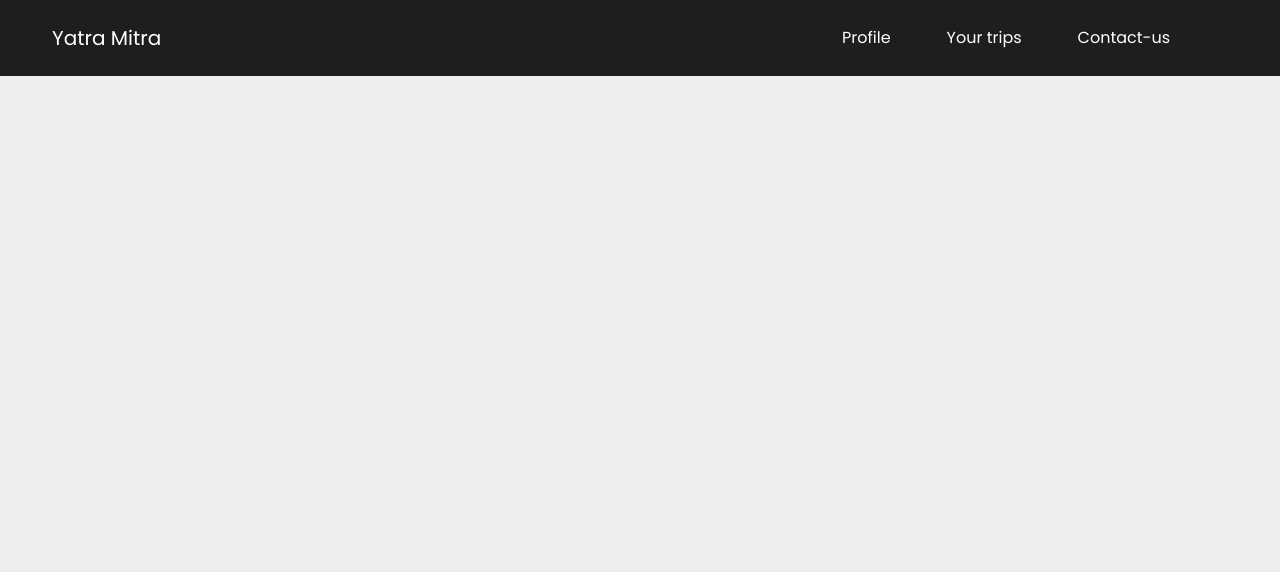
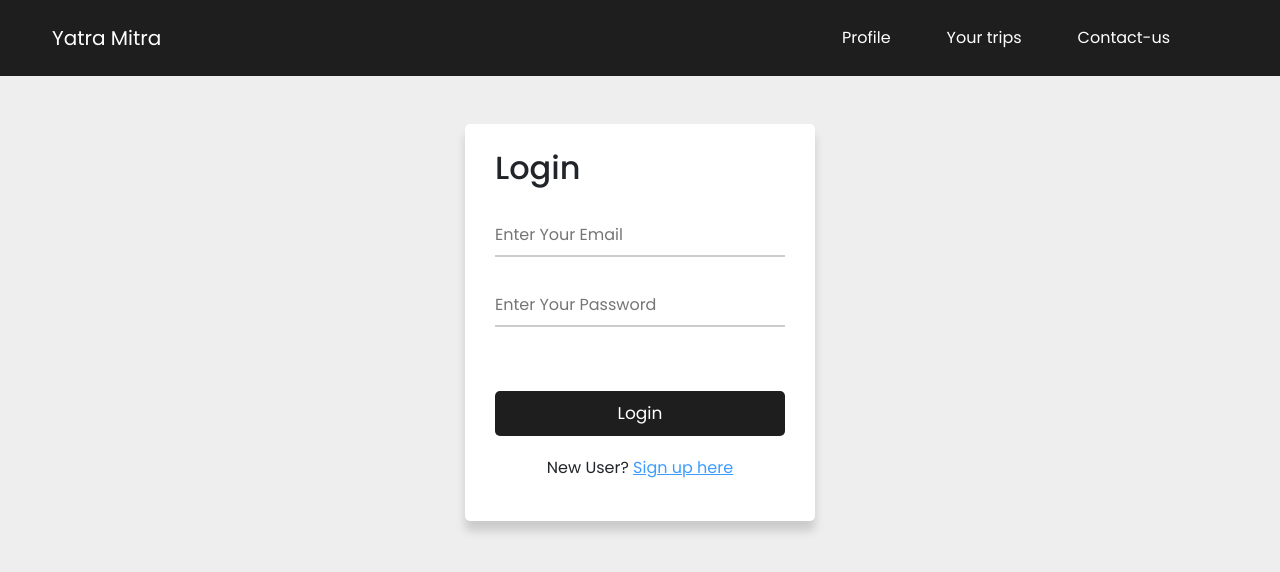
Before and after one commit to World-Konkani-Centre/SCL-2022-AMEYA, a Django app: page /login/ in a window 1280 px wide. Shown: the top 572 px of the page. Run offline with Django 4.2, Linux system fonts and the light colour scheme; some libraries are stand-ins or nearby versions.

Commit message:
added login and signup page (#13)

```diff
--- a/base/templates/base/login.html
+++ b/base/templates/base/login.html
@@ -2,9 +2,30 @@
 {% load static %}
 {% block styles %}
 <!-- Replace {name} with the respective css file -->
-<link rel="stylesheet" href="{% static 'styles/{name}' %}" />
+<link rel="stylesheet" href="{% static 'styles/login.css' %}" />
 {% endblock %}
 
 {% block content %}
-<!-- Add code from body here -->
+<div class="container my-5">
+    <form action="#">
+      <h2>Login</h2>
+      <div class="input-box underline">
+        <input type="text" placeholder="Enter Your Email" required>
+        <div class="underline"></div>
+      </div>
+      <div class="input-box">
+        <input type="password" placeholder="Enter Your Password" required>
+        <div class="underline"></div>
+      </div>
+
+      <br>
+      <div class="input-box button">
+        <input type="submit" name="" value="Login">
+      </div>
+
+      <div style="text-align: center ;">
+          <p id="er">New User? <a href="{% url 'signup' %}" style="color: rgb(62, 156, 255);" >Sign up here </a></p>
+      </div>
+    </form>
+</div>
 {% endblock %}
--- /dev/null
+++ b/static/styles/login.css
@@ -0,0 +1,230 @@
+/* *{
+    margin: 0;
+    padding: 0;
+    box-sizing: border-box;
+    font-family: 'inline';
+  } */
+  /* html, body{
+    display: grid;
+    height: 100%;
+    width: 100%;
+    place-items: center;
+    background: linear-gradient(to right, #e2e2e291 0%, #e2e2e291 100%);
+
+  } */
+  /* ::selection{
+    background: #99E5FD;
+  } */
+
+  .container{
+    background: #fff;
+    max-width: 350px;
+    width: 100%;
+    padding: 25px 30px;
+    border-radius: 5px;
+    box-shadow: 0 10px 10px rgba(0, 0, 0, 0.15);
+  }
+  .container form .title{
+    font-size: 30px;
+    font-weight: 600;
+    margin: 20px 0 10px 0;
+    position: relative;
+  }
+  .container form .title:before{
+    content: '';
+    position: absolute;
+    height: 4px;
+    width: 33px;
+    left: 0px;
+    bottom: 3px;
+    border-radius: 5px;
+    background: linear-gradient(to right, #701313 0%, #6b29b3 100%);
+  }
+  .container form .input-box{
+    width: 100%;
+    height: 45px;
+    margin-top: 25px;
+    position: relative;
+  }
+  .container form .input-box input{
+    width: 100%;
+    height: 100%;
+    outline: none;
+    font-size: 16px;
+    border: none;
+  }
+  .container form .underline::before{
+    content: '';
+    position: absolute;
+    height: 2px;
+    width: 100%;
+    background: #ccc;
+    left: 0;
+    bottom: 0;
+  }
+  .container form .underline::after{
+    content: '';
+    position: absolute;
+    height: 2px;
+    width: 100%;
+    background: linear-gradient(to right, #1e1e1e 0%, #1e1e1e 100%);
+    left: 0;
+    bottom: 0;
+    transform: scaleX(0);
+    transform-origin: left;
+    transition: all 0.3s ease;
+  }
+  .container form .input-box input:focus ~ .underline::after,
+  .container form .input-box input:valid ~ .underline::after{
+    transform: scaleX(1);
+    transform-origin: left;
+  }
+  .container form .button{
+    margin: 40px 0 20px 0;
+  }
+  .container .input-box input[type="submit"]{
+    background: linear-gradient(to right, #1e1e1e 0%, #1e1e1e 100%);
+    font-size: 17px;
+    color: #fff;
+    border-radius: 5px;
+    cursor: pointer;
+    transition: all 0.3s ease;
+  }
+  .container .input-box input[type="submit"]:hover{
+    letter-spacing: 1px;
+    background: linear-gradient(to left, #1e1e1e 0%,#1e1e1e 100%);
+  }
+  .container .option{
+    font-size: 14px;
+    text-align: center;
+  }
+.href-login{
+color: #0d6efd !important;
+}
+  /* browser window is 600px or smaller, apply changes max-width:600px */
+  /* browser window is  larger , apply changes min-width:600px */
+  /* @media (min-width: 1012px) {
+    .container {
+      width: 100%;
+      height: 50%;
+      }
+      }  */
+      /*375 and 667*/
+      @media (max-width: 376px) and (min-width:375) and (max-height: 668px) and (min-height: 667px) {
+        .container {
+          width: 100%;
+          height: 60%;
+          /* font-size: x-large; */
+          }
+          }
+          /* 414 896 */
+          @media (max-width: 415px) and (min-width:414) and (max-height: 897px) and (min-height: 896px) {
+            .container {
+              width: 100%;
+              height: 60%;
+              /* font-size: x-large; */
+              }
+              }
+              /* 390 and 844 */
+              @media (max-width: 391px) and (min-width:390px) and (max-height: 845px) and (min-height: 844px) {
+            .container {
+              width: 100%;
+              height: 45%;
+              /* font-size: x-large; */
+              }
+              }
+              /* 393 851 */
+              @media (max-width: 394px) and (min-width:393px) and (max-height: 852px) and (min-height: 851px) {
+                .container {
+                  width: 100%;
+                  height: 45%;
+                  /* font-size: x-large; */
+                  }
+                  }
+        /* 360 and 740 */
+                  @media (max-width: 361px) and (min-width:360px) and (max-height: 741px) and (min-height: 740px) {
+                    .container {
+                      width: 100%;
+                      height: 45%;
+                      /* font-size: x-large; */
+                      }
+                      }
+                  /* 412 and 915    */
+                      @media (max-width: 413px) and (min-width:412px) and (max-height: 916px) and (min-height: 915px) {
+                        .container {
+                          width: 100%;
+                          height: 40%;
+                          /* font-size: x-large; */
+                          }
+                          }
+                          /* 821 1180 */
+                          @media (max-width: 821px) and (min-width:820px) and (max-height: 1181px) and (min-height: 1180px) {
+                            .container {
+                              max-width: 80%;
+                              height: 45%;
+                              font-size: 30px;
+                            }
+                            .container form .input-box input{
+
+                              font-size: 20px;
+
+
+                            }
+                            .container .input-box input[type="submit"]{
+                              background: linear-gradient(to right, #1e1e1e 0%, #1e1e1e 100%);
+                              font-size: 20px;
+                              letter-spacing: 2px;
+
+                            }
+                          }
+                            /* 768 and 1024 */
+                            @media (max-width: 769px) and (min-width:768px) and (max-height: 1025px) and (min-height: 1024px) {
+                              .container {
+                                max-width: 80%;
+                                height: 45%;
+                                font-size: 30px;
+                              }
+                              .container form .input-box input{
+
+                                font-size: 25px;
+
+                              }
+                              .container .input-box input[type="submit"]{
+                                background: linear-gradient(to right, #1e1e1e 0%, #1e1e1e 100%);
+                                font-size: 20px;
+                                letter-spacing: 2px;
+
+                              }
+                            }
+                            /* 912 and 1368 */
+                            @media (max-width: 913px) and (min-width:912px) and (max-height: 1369px) and (min-height: 1368px) {
+                              .container {
+                                max-width: 80%;
+                                height: 35%;
+                                font-size: 30px;
+                              }
+                              .container form .input-box input{
+
+                                font-size: 25px;
+
+                              }
+                              .container .input-box input[type="submit"]{
+                                background: linear-gradient(to right, #1e1e1e 0%, #1e1e1e 100%);
+                                font-size: 20px;
+                                letter-spacing: 2px;
+
+                              }
+                            }
+              /* @media (max-width: 850px) and (max-height: 1200px) {
+                .container {
+                  width: 100%;
+                  height: 40%;
+                  font-size: x-large;
+                  }          */
+  /* @media (min-width:767px) {
+    .container {
+    width: 100%;
+    height: 40%;
+    font-size: x-large;
+    }
+    } */
--- a/static/styles/styles.css
+++ b/static/styles/styles.css
@@ -27,7 +27,7 @@ nav{
     color: #ffffff;
 }
 
-a{
+.navbar a{
     text-decoration: none;
     color: #ffffff;
 }
```
Also changed, not shown: base/templates/base/signup.html (+29 -2 lines), static/styles/signup.css (added, +209 -0 lines).
